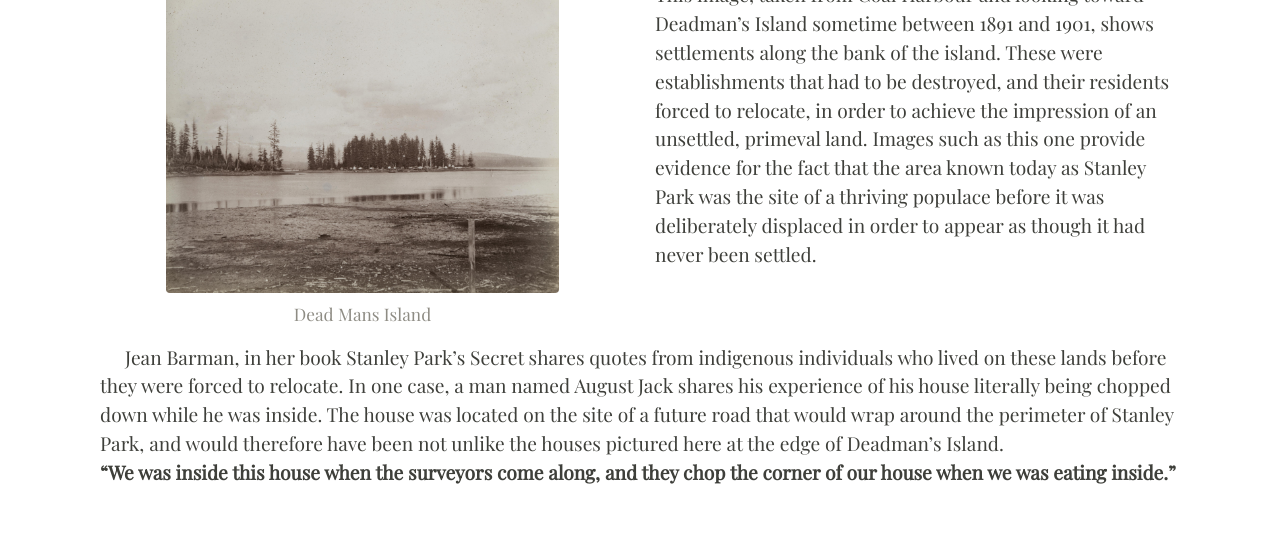
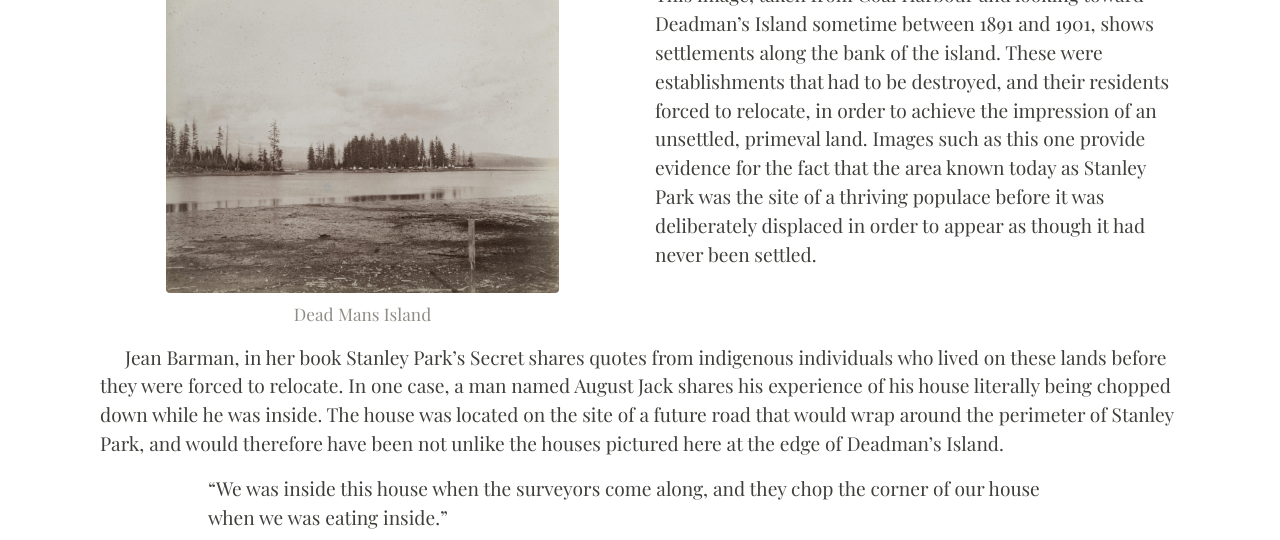
Before and after one commit to ashlynnprasad/langmann-2021, a Jekyll site: the page built from pages/urbandevelopment.md, in a window 1280 px wide. Shown: the part 2036-2576 px from the top of the page. Built offline with Jekyll 4.4.1, drawn with Linux system fonts in a browser that asks for light colours; nearby versions of some CDN libraries; grey boxes are pictures that could not be loaded.

Commit message:
unbolded and indented quote

```diff
--- a/pages/urbandevelopment.md
+++ b/pages/urbandevelopment.md
@@ -48,7 +48,7 @@ permalink: /urbandevelopment.html
     </div>
   </div>
 <p style="text-indent: 25px;">Jean Barman, in her book Stanley Park’s Secret shares quotes from indigenous individuals who lived on these lands before they were forced to relocate. In one case, a man named August Jack shares his experience of his house literally being chopped down while he was inside. The house was located on the site of a future road that would wrap around the perimeter of Stanley Park, and would therefore have been not unlike the houses pictured here at the edge of Deadman’s Island.<br>
-<b>“We was inside this house when the surveyors come along, and they chop the corner of our house when we was eating inside.” </b><br><br><br>
+<p style="margin-left:10%; margin-right:10%;">“We was inside this house when the surveyors come along, and they chop the corner of our house when we was eating inside.” </p><br><br><br>
 
 <div class="container">
   <div class="row">
```
